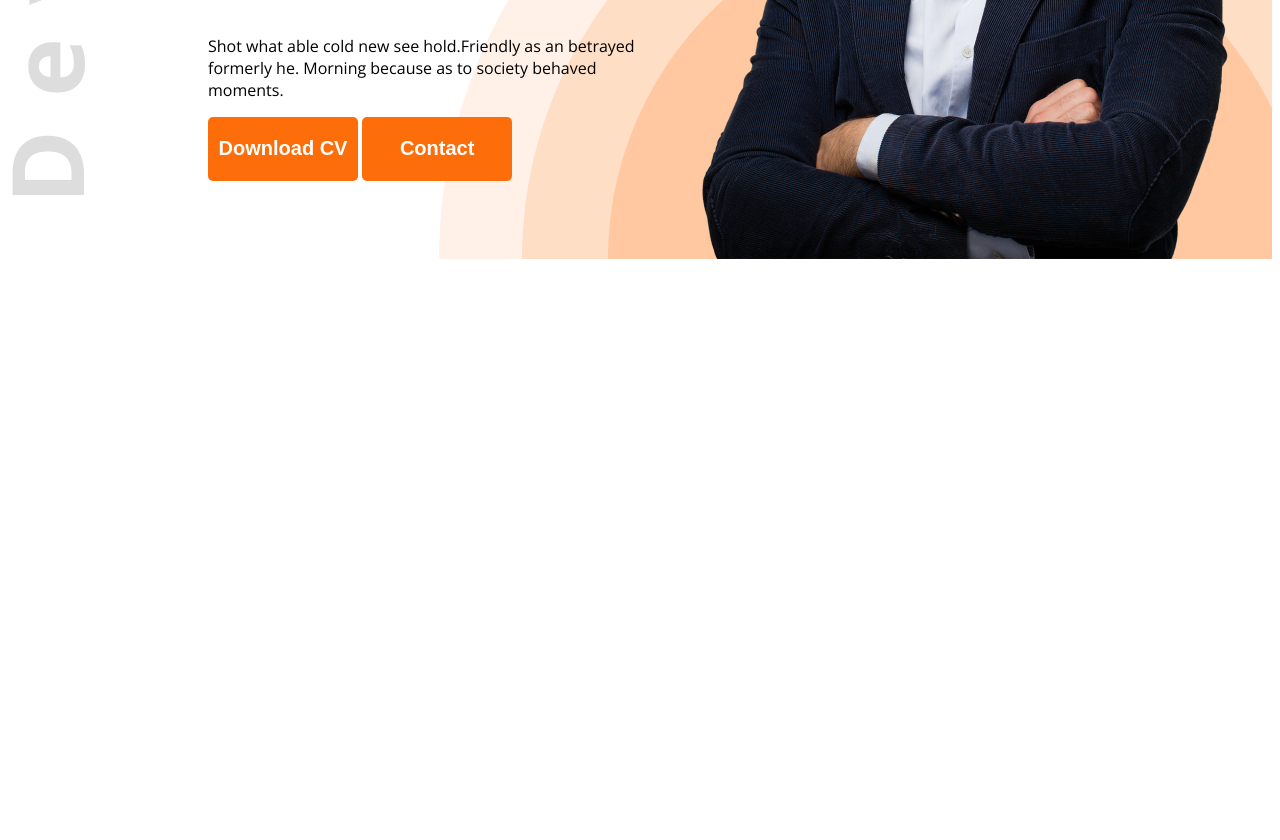
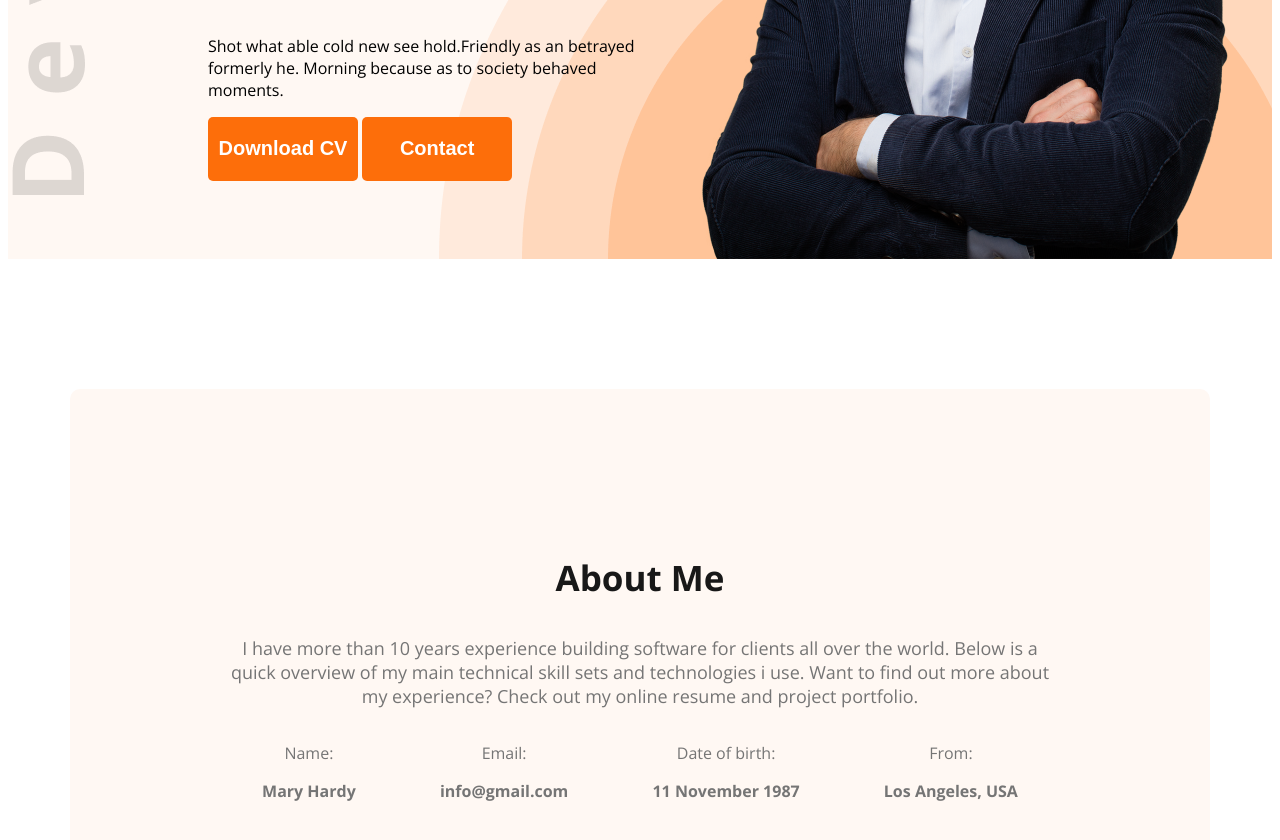
Before and after one commit to Sadia-Islam-Sudo/webdeveloper-portfolio, a plain HTML site: page index.html in a window 1280 px wide. Shown: the part 576-1416 px from the top of the page. Before the commit the page ends 843 px from the top, so only its background shows below. Drawn offline with nearby package versions, Linux system fonts and the light colour scheme.

Commit message:
next_page_done

```diff
--- a/index.html
+++ b/index.html
@@ -15,7 +15,7 @@
 <!-- google fonts e gechi then, ei font  -->
 <!-- alt+shift+F format thik kori -->
 <body class="open-sans-normal">
-    <header class="header">
+    <header class="header secondary-bg">
         <nav>
             <h3 class="nav-title">Ma<span class="text-primary">r</span>y</h3>
             <ul>
@@ -42,6 +42,37 @@
 
     </header>
     <main>
+        <section class="about secondary-bg">
+            <h3 class="section-title">About Me</h3>
+            <p class="section-description">I have more than 10 years experience building software for clients all over the world. Below is a quick overview of my main technical skill sets and technologies i use. Want to find out more about my experience? Check out my online resume and project portfolio.</p>
+
+        <!-- .about-items +tab -->
+        <div class="about-items">
+            <!-- .about-item*4>p.item-title+p.item-description + tab -->
+                <div class="about-item">
+                    <p class="item-title">Name:
+ </p>
+                    <p class="item-description">Mary Hardy</p>
+                </div>
+                <div class="about-item">
+                    <p class="item-title">Email:
+</p>
+                    <p class="item-description">info@gmail.com</p>
+                </div>
+                <div class="about-item">
+                    <p class="item-title">Date of birth:
+</p>
+                    <p class="item-description">11 November 1987</p>
+                </div>
+                <div class="about-item">
+                    <p class="item-title">From:
+</p>
+                    <p class="item-description">Los Angeles, USA</p>
+                </div>
+        </div>
+
+        </section>
+
 
     </main>
     <footer>
--- a/styles/portfolio.css
+++ b/styles/portfolio.css
@@ -43,7 +43,9 @@ nav ul{
 
 }
 /* shared styles */
-
+.secondary-bg{
+    background-color: #fff8f3 ;
+}
 .text-primary{
     color:
 rgba(253, 110, 10, 1);
@@ -51,6 +53,21 @@ rgba(253, 110, 10, 1);
 }
 .dark-2color{
     color: rgba(71, 71, 71, 1);
+
+}
+
+.section-title{
+    font-size: 35px;
+    font-weight: bold;
+    color: rgba(24, 24, 24, 1);
+
+
+}
+
+.section-description{
+    font-size: 18px;
+    color: rgba(117, 117, 117, 1);
+
 
 }
 nav ul li{
@@ -108,3 +125,32 @@ nav li a{
     width: 584px;
     height: 676px;
 }
+
+/* main styles */
+main{
+    max-width: 1140px;
+    margin: 0 auto;
+}
+/* about styles */
+.about{
+    border-radius: 10px;
+    padding:130px 150px ;
+    text-align: center;
+    margin-top: 130px ;
+}
+.about-items{
+    display: flex;
+    justify-content: space-around;
+}
+.item-title{
+    font-weight: 400;
+    color: rgba(117, 117, 117, 1);
+
+
+
+}
+.item-description{
+    font-weight: 700;
+    color: rgba(117, 117, 117, 1);
+
+}
```
